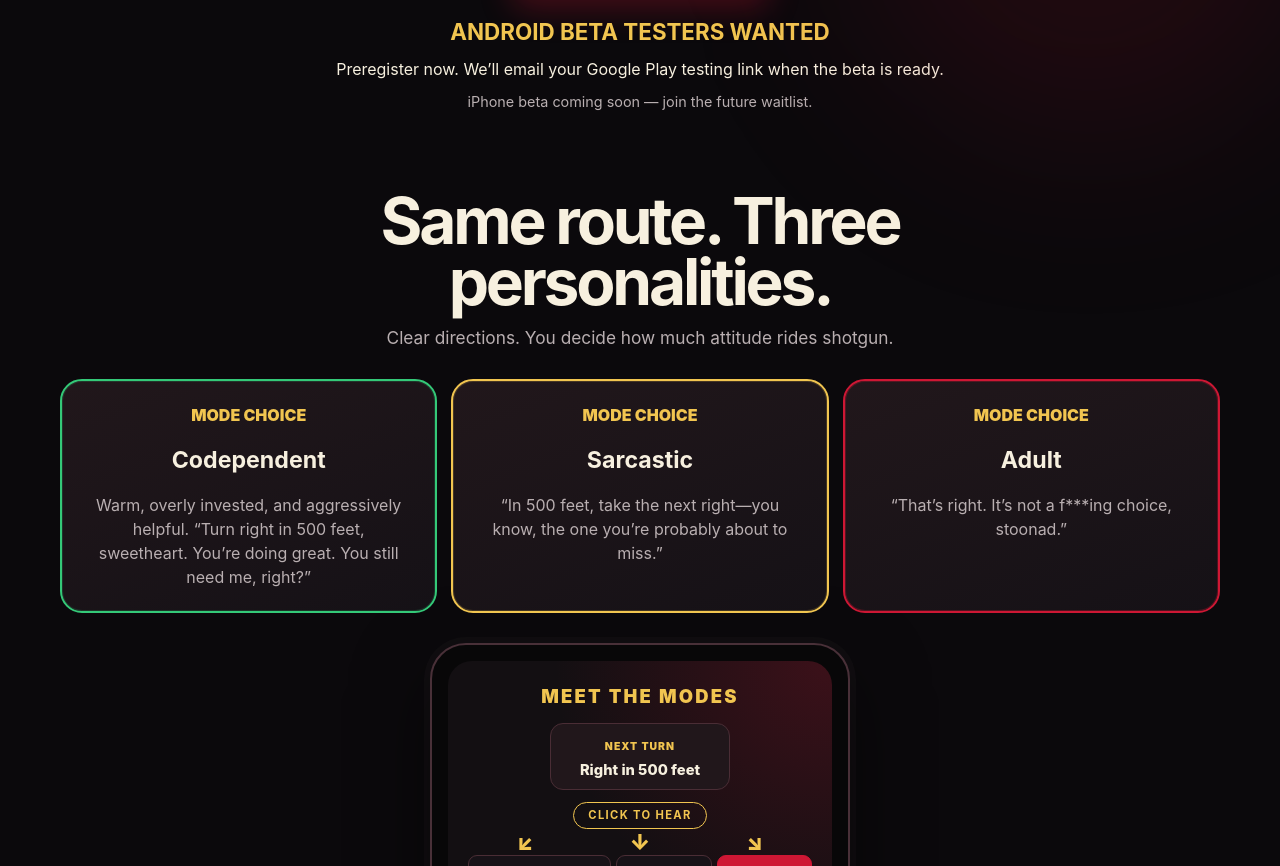
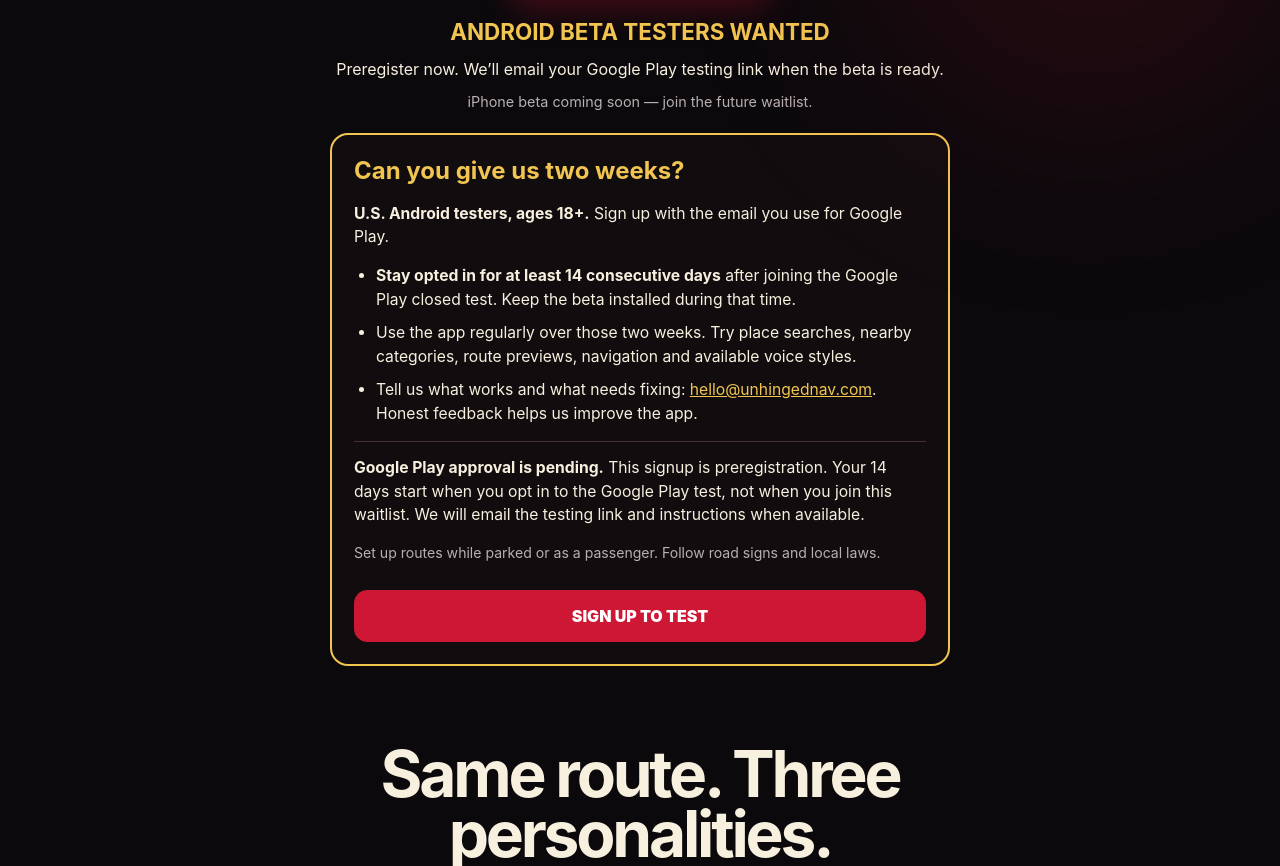
Before and after one commit to Gio-nic8465/unhinged-nav-site, a plain HTML site: page index.html in a window 1280 px wide. Shown: the part 504-1370 px from the top of the page. Drawn offline with Linux system fonts and the light colour scheme.

Commit message:
site: explain two-week Android beta tester commitment at signup

```diff
--- a/index.html
+++ b/index.html
@@ -953,6 +953,19 @@
       .hero-beta-recruitment strong { display: block; color: var(--gold); font-size: clamp(1.1rem, 2.5vw, 1.4rem); line-height: 1.35; }
       .hero-beta-recruitment p { margin: 10px 0 0; font-size: 1rem; line-height: 1.5; }
       .hero-beta-recruitment .iphone-waitlist { color: var(--muted); font-size: .9rem; }
+
+      .beta-tester-info { margin:20px auto 0; padding:22px; max-width:620px; border:2px solid var(--gold); border-radius:18px; background:#110d0f; text-align:left; }
+      .beta-tester-info h3 { margin:0 0 12px; color:var(--gold); font-size:1.5rem; line-height:1.2; }
+      .beta-tester-info p, .beta-tester-info li { font-size:.98rem; line-height:1.5; color:var(--cream); }
+      .beta-tester-info ul { margin:14px 0; padding-left:22px; }
+      .beta-tester-info li + li { margin-top:10px; }
+      .beta-tester-info a { color:var(--gold); overflow-wrap:anywhere; }
+      .beta-tester-info .beta-timing { border-top:1px solid var(--line); padding-top:14px; }
+      .beta-tester-info .beta-safe { font-size:.88rem; color:var(--muted); }
+      .beta-tester-info .btn { width:100%; margin-top:12px; text-align:center; }
+      #beta-download { max-height:90dvh; overflow-y:auto; }
+      #beta-download .beta-tester-info { padding:16px; }
+      @media(max-width:480px) { .beta-tester-info { padding:18px; } #beta-download { padding:20px; } }
     </style>
   </head>
   <body>
@@ -1018,6 +1031,7 @@
             <p>Preregister now. We’ll email your Google Play testing link when the beta is ready.</p>
             <p class="iphone-waitlist">iPhone beta coming soon — join the future waitlist.</p>
           </div>
+<aside class="beta-tester-info" aria-label="Android beta tester commitment"><h3>Can you give us two weeks?</h3><p><strong>U.S. Android testers, ages 18+.</strong> Sign up with the email you use for Google Play.</p><ul><li><strong>Stay opted in for at least 14 consecutive days</strong> after joining the Google Play closed test. Keep the beta installed during that time.</li><li>Use the app regularly over those two weeks. Try place searches, nearby categories, route previews, navigation and available voice styles.</li><li>Tell us what works and what needs fixing: <a href="mailto:hello@unhingednav.com">hello@unhingednav.com</a>. Honest feedback helps us improve the app.</li></ul><p class="beta-timing"><strong>Google Play approval is pending.</strong> This signup is preregistration. Your 14 days start when you opt in to the Google Play test, not when you join this waitlist. We will email the testing link and instructions when available.</p><p class="beta-safe">Set up routes while parked or as a passenger. Follow road signs and local laws.</p><button class="btn btn-primary button-reset" type="button" data-open-beta>SIGN UP TO TEST</button></aside>
         </div>
       </div>
       <section id="modes">
@@ -1258,6 +1272,7 @@
       <div id="signup-content">
         <h2>Join the first wave</h2>
         <p>Android beta testers wanted. Sign up now; we’ll email the Google Play testing link when the beta is ready. iPhone beta is coming soon.</p>
+        <aside class="beta-tester-info" aria-label="Android beta tester commitment"><h3>Can you give us two weeks?</h3><p><strong>U.S. Android testers, ages 18+.</strong> Sign up with the email you use for Google Play.</p><ul><li><strong>Stay opted in for at least 14 consecutive days</strong> after joining the Google Play closed test. Keep the beta installed during that time.</li><li>Use the app regularly over those two weeks. Try place searches, nearby categories, route previews, navigation and available voice styles.</li><li>Tell us what works and what needs fixing: <a href="mailto:hello@unhingednav.com">hello@unhingednav.com</a>. Honest feedback helps us improve the app.</li></ul><p class="beta-timing"><strong>Google Play approval is pending.</strong> This signup is preregistration. Your 14 days start when you opt in to the Google Play test, not when you join this waitlist. We will email the testing link and instructions when available.</p><p class="beta-safe">Set up routes while parked or as a passenger. Follow road signs and local laws.</p></aside>
         <form class="beta-form" id="beta-form">
           <div class="bot-trap" aria-hidden="true"><label>Website<input type="text" name="website" tabindex="-1" autocomplete="off" /></label></div>
           <label
```
Also changed, not shown: android-beta/index.html (+1 -1 lines).
